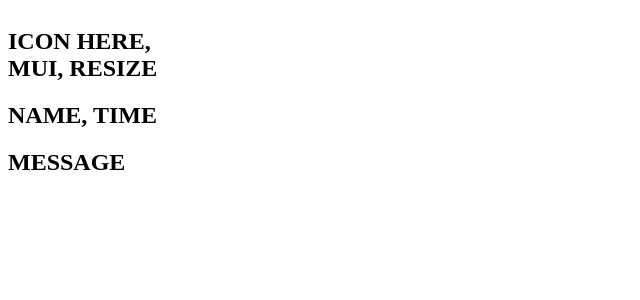
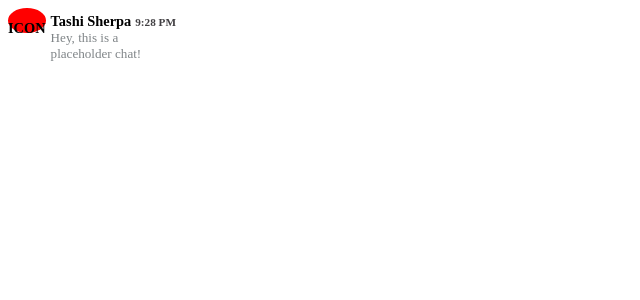
Before and after one commit to ctplatform/classtime-web, a Next.js app: page / in a window 1280 px wide. Shown: the top 300 px of the page, without its empty margins (0-640 px from the left). Built offline with nearby package versions, Linux system fonts and the light colour scheme.

Commit message:
finished template of indiv message component, now work on props

```diff
--- a/components/ChatMessage/ChatMessage.module.scss
+++ b/components/ChatMessage/ChatMessage.module.scss
@@ -1,8 +1,41 @@
 .chatMessageZAxis {
     position: absolute;
-    display: inline-block;
+    margin: 0px;
     .chatMessageComponent {
-        width: 200px;
-        height: 50px;
+        display: flex;
+        flex-direction: row;
+    }
+    .chatMessageBar1 {
+        margin: 0px;
+    }
+    .chatMessageBar2 {
+        padding-left: 5px;
+    }
+    .chatMessageAccIcon {
+        background-color: red;
+        border-radius: 50%;
+        border: 0.5rem;
+        height: 25px;
+        display: inline-block;
+        .placeholderMessageIcon {
+            font-size: 0.9rem;
+        }
+    }
+    .chatMessageName {
+        display: inline-block;
+        font-size: 0.9rem;
+        margin: 5px 0 0 0;
+    }
+    .chatMessageTime {
+        display: inline-block;
+        font-size: 0.7rem;
+        margin: 0 0 0 4px;
+        color: #413F42;
+    }
+    .chatMessageMessage {
+        font-size: 0.82rem;
+        color: #7F8487;
+        margin: 0px;
+        max-width: 100px;
     }
 }
--- a/components/ChatMessage/ChatMessage.tsx
+++ b/components/ChatMessage/ChatMessage.tsx
@@ -6,14 +6,15 @@
       <>
         <div className={styles.chatMessageZAxis}>
           <section className={styles.chatMessageComponent}>
-            <div className="chatMessageAccIcon">
-              <h1>ICON HERE, MUI, RESIZE</h1>
+            <div className={styles.chatMessageBar1}>
+              <div className={styles.chatMessageAccIcon}>
+                <h1 className={styles.placeholderMessageIcon}>ICON</h1>
+              </div>
             </div>
-            <div className="chatMessageBar1">
-              <h1>NAME, TIME</h1>
-            </div>
-            <div className="chatMessageBar2">
-              <h1>MESSAGE</h1>
+            <div className={styles.chatMessageBar2}>
+              <h1 className={styles.chatMessageName}>Tashi Sherpa</h1>
+              <h2 className={styles.chatMessageTime}>9:28 PM</h2>
+              <p className={styles.chatMessageMessage}>Hey, this is a placeholder chat!</p>
             </div>
           </section>
         </div>
```
